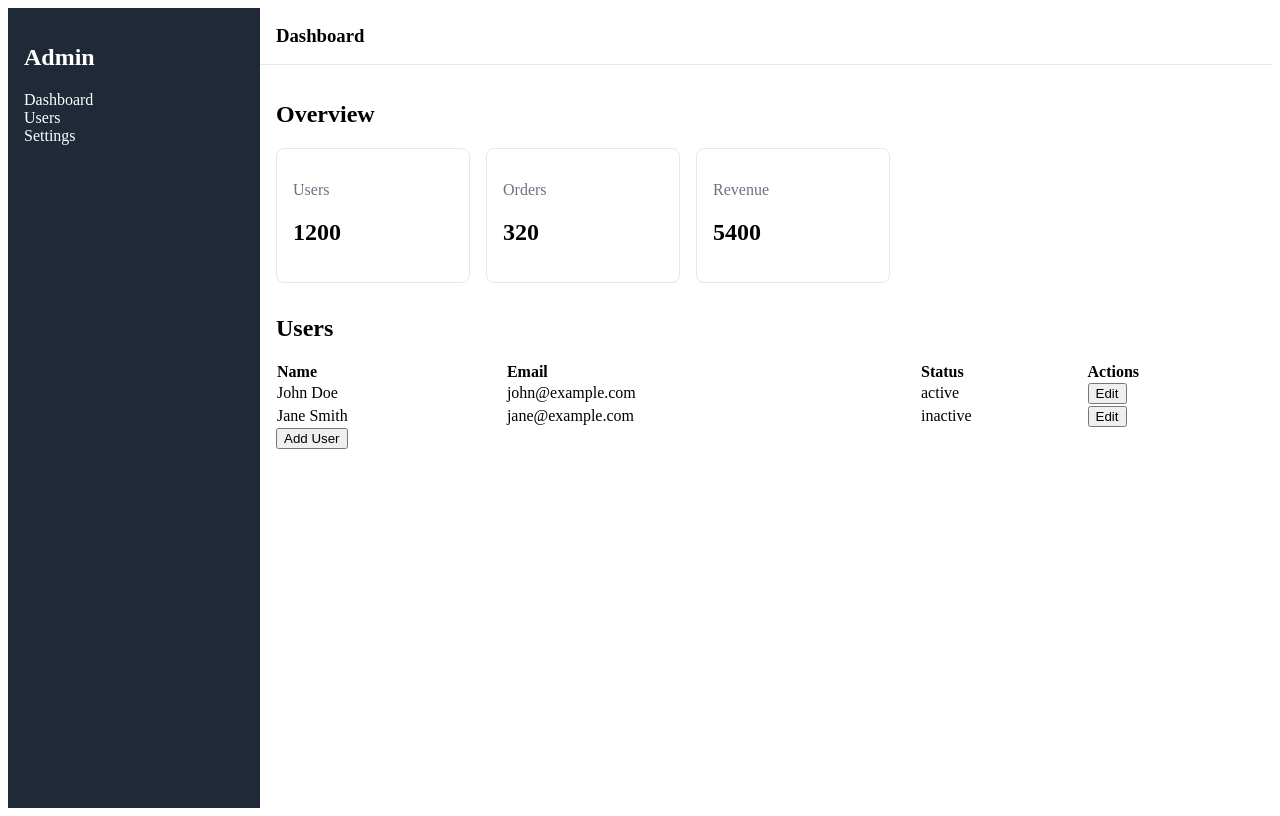
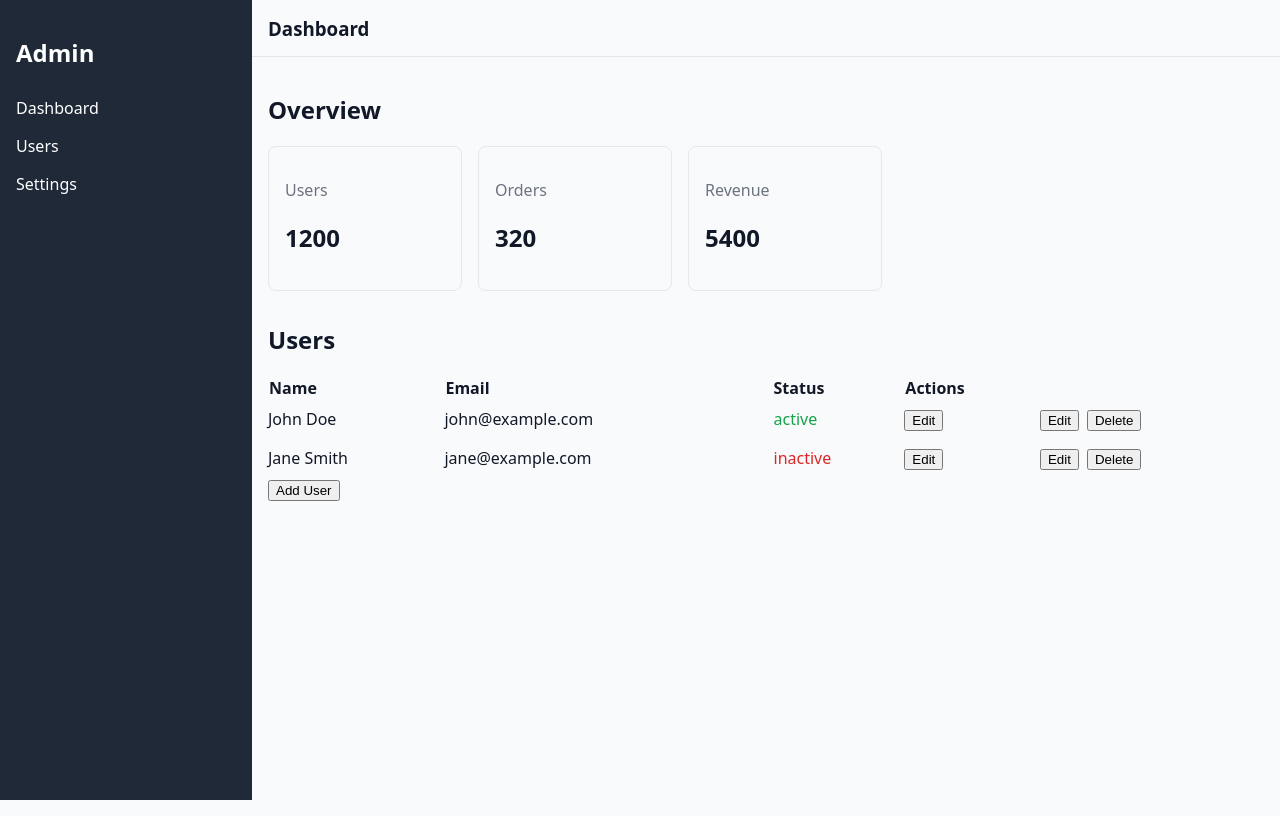
Before and after one commit to solankidhananjay/react_dashboard, a React (Vite) app: page / in a window 1280 px wide. Built offline with nearby package versions, Linux system fonts and the light colour scheme.

Commit message:
Day 7: small tweaks

```diff
--- a/src/components/UsersTable.tsx
+++ b/src/components/UsersTable.tsx
@@ -4,15 +4,20 @@ type UsersTableProps = {
     users : User[];
     isLoading : boolean;
     onEdit: (user: User) => void;
+    onDelete: (id: string) => void;
 }
 
-const UsersTable = ({ users, isLoading, onEdit }: UsersTableProps) => {
+const UsersTable = ({ users, isLoading, onEdit, onDelete }: UsersTableProps) => {
     if (isLoading) {
         return <p>Loading users...</p>;
     }
 
     if (users.length === 0) {
-        return <p>No Users found!!</p>
+        return (
+            <p style={{ color: "#6b7280", marginTop: "16px" }}>
+                No users yet. Click “Add User” to get started.
+            </p>
+        );
     }
 
     return (
@@ -34,11 +39,26 @@ const UsersTable = ({ users, isLoading, onEdit }: UsersTableProps) => {
             <tbody>
                 {users.map((user) => (
                     <tr key={user.id}>
-                        <td>{user.name}</td>
-                        <td>{user.email}</td>
-                        <td>{user.status}</td>
-                        <td>
+                        <td style={{ padding: "8px 0" }}>{user.name}</td>
+                        <td style={{ padding: "8px 0" }}>{user.email}</td>
+                        <td style={{
+                                color: user.status === "active" ? "#16a34a" : "#dc2626",
+                                fontWeight: 500,
+                            }}
+                        >
+                            {user.status}
+                        </td>
+                        <td style={{ padding: "8px 0" }}>
                           <button onClick={() => onEdit(user)}>Edit</button>
+                        </td>
+                        <td style={{ padding: "8px 0" }}>
+                            <button onClick={() => onEdit(user)}>Edit</button>
+                            <button
+                                style={{ marginLeft: "8px" }}
+                                onClick={() => onDelete(user.id)}
+                            >
+                                Delete
+                            </button>
                         </td>
                     </tr>
                 ))}
--- a/src/components/layouts/Sidebar.tsx
+++ b/src/components/layouts/Sidebar.tsx
@@ -10,9 +10,9 @@ const Sidebar = () => {
         >
             <h2>Admin</h2>
             <ul style={{listStyle: "none", padding: 0}}>
-                <li>Dashboard</li>
-                <li>Users</li>
-                <li>Settings</li>
+                <li style={{ padding: "8px 0", cursor: "pointer" }}>Dashboard</li>
+                <li style={{ padding: "8px 0", cursor: "pointer" }}>Users</li>
+                <li style={{ padding: "8px 0", cursor: "pointer" }}>Settings</li>
             </ul>
         </aside>
     );
--- /dev/null
+++ b/src/global.css
@@ -0,0 +1,6 @@
+body {
+  margin: 0;
+  font-family: system-ui, -apple-system, BlinkMacSystemFont;
+  background-color: #f9fafb;
+  color: #111827;
+}
--- a/src/main.tsx
+++ b/src/main.tsx
@@ -1,6 +1,7 @@
 import { StrictMode } from 'react'
 import { createRoot } from 'react-dom/client'
 import App from './App.tsx'
+import "./global.css"
 
 createRoot(document.getElementById('root')!).render(
   <StrictMode>
--- a/src/pages/Dashboard.tsx
+++ b/src/pages/Dashboard.tsx
@@ -39,6 +39,11 @@ const Dashboard = () => {
         }, 1000);
     }, []);
 
+    const handleEdit = (user:User) => {
+        setSelectedUser(user);
+        setIsModalOpen(true);
+    }
+
     return (
         <div>
             <h2>Overview</h2>
@@ -58,9 +63,12 @@ const Dashboard = () => {
             <UsersTable
                 users={users}
                 isLoading={isLoading}
-                onEdit={(user) => {
-                        setSelectedUser(user);
-                        setIsModalOpen(true);
+                onEdit={handleEdit}
+                onDelete={(id) => {
+                    const confirmed = window.confirm("Delete this user?");
+                    if (!confirmed) return;
+
+                    setUsers((prev) => prev.filter((u) => u.id !== id));
                 }}
             />
             <button onClick={() => setIsModalOpen(true)}>Add User</button>
```
